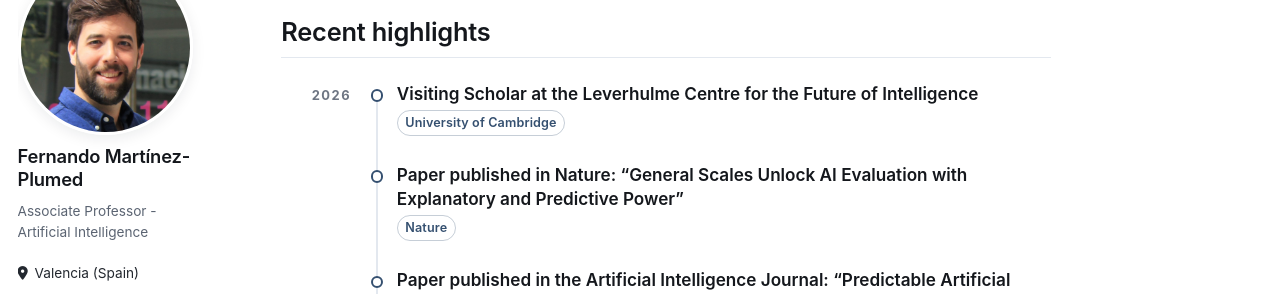
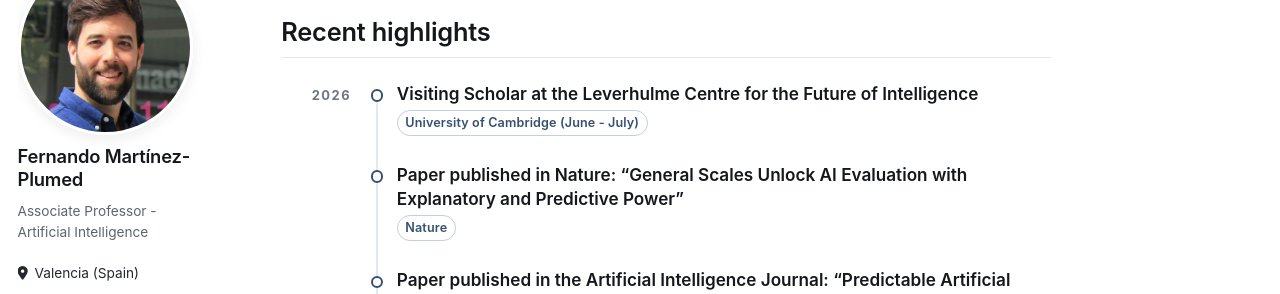
Before and after one commit to nandomp/nandomp.github.io, a Jekyll site: the page built from _pages/about.md, in a window 1280 px wide and 900 px high, scrolled down 316 px. Shown: the part 145-439 px from the top of the window. Built offline with Jekyll 4.4.1, drawn with Linux system fonts in a browser that asks for light colours; some web fonts are replaced.

Commit message:
Update highlights.yml

```diff
--- a/_data/highlights.yml
+++ b/_data/highlights.yml
@@ -32,7 +32,7 @@
 
 - year: 2026
   title: "Visiting Scholar at the Leverhulme Centre for the Future of Intelligence"
-  venue: University of Cambridge
+  venue: University of Cambridge (June - July)
 
 - year: 2026
   title: "Paper published in Nature: “General Scales Unlock AI Evaluation with Explanatory and Predictive Power”"
```
